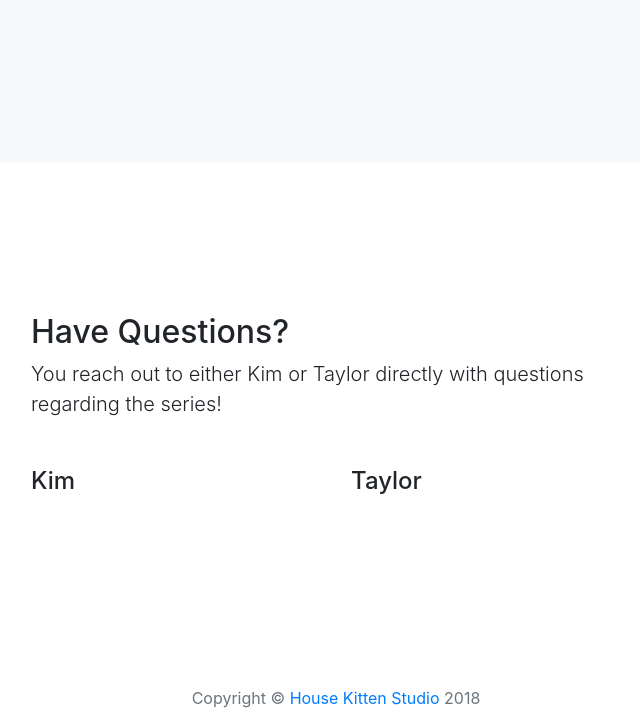
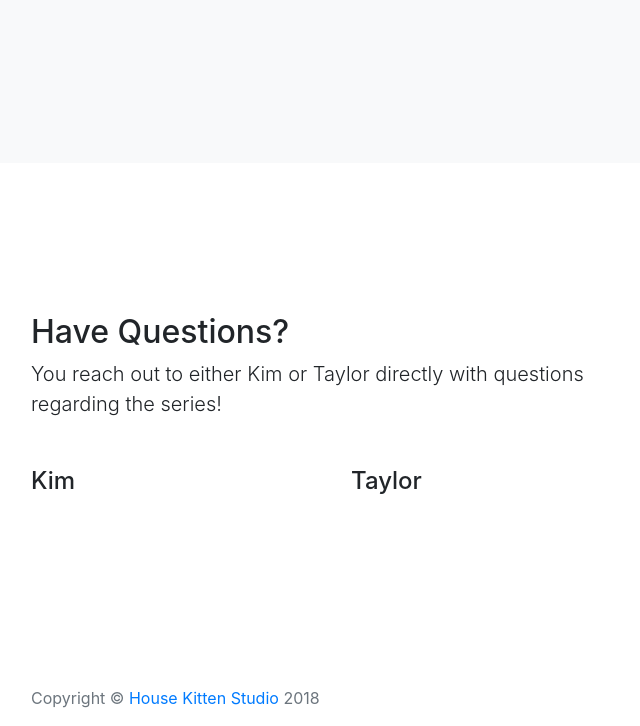
Before and after one commit to taylovision/sketchbook-series, a website with bundled scripts: page index.html in a window 1280 px wide. Shown: the part 2095-2821 px from the top of the page, without its empty margins (304-944 px from the left). Built offline with nearby package versions, Linux system fonts and the light colour scheme.

Commit message:
more structure edits

```diff
--- a/index.html
+++ b/index.html
@@ -131,8 +131,12 @@
 
     <!-- Footer -->
     <footer class="py-3">
-      <div class="container">
-        <p class="m-0 text-center text-muted">Copyright &copy; <a href="https://www.housekittenstudio.com" target="_blank">House Kitten Studio</a> 2018</p>
+      <div class="container-fluid">
+	  <div class="row justify-content-center">
+	  <div class="col-lg-6 col-sm-12">
+        <p class="m-0 text-muted">Copyright &copy; <a href="https://www.housekittenstudio.com" target="_blank">House Kitten Studio</a> 2018</p>
+		</div>
+		</div>
       </div>
       <!-- /.container -->
     </footer>
```
